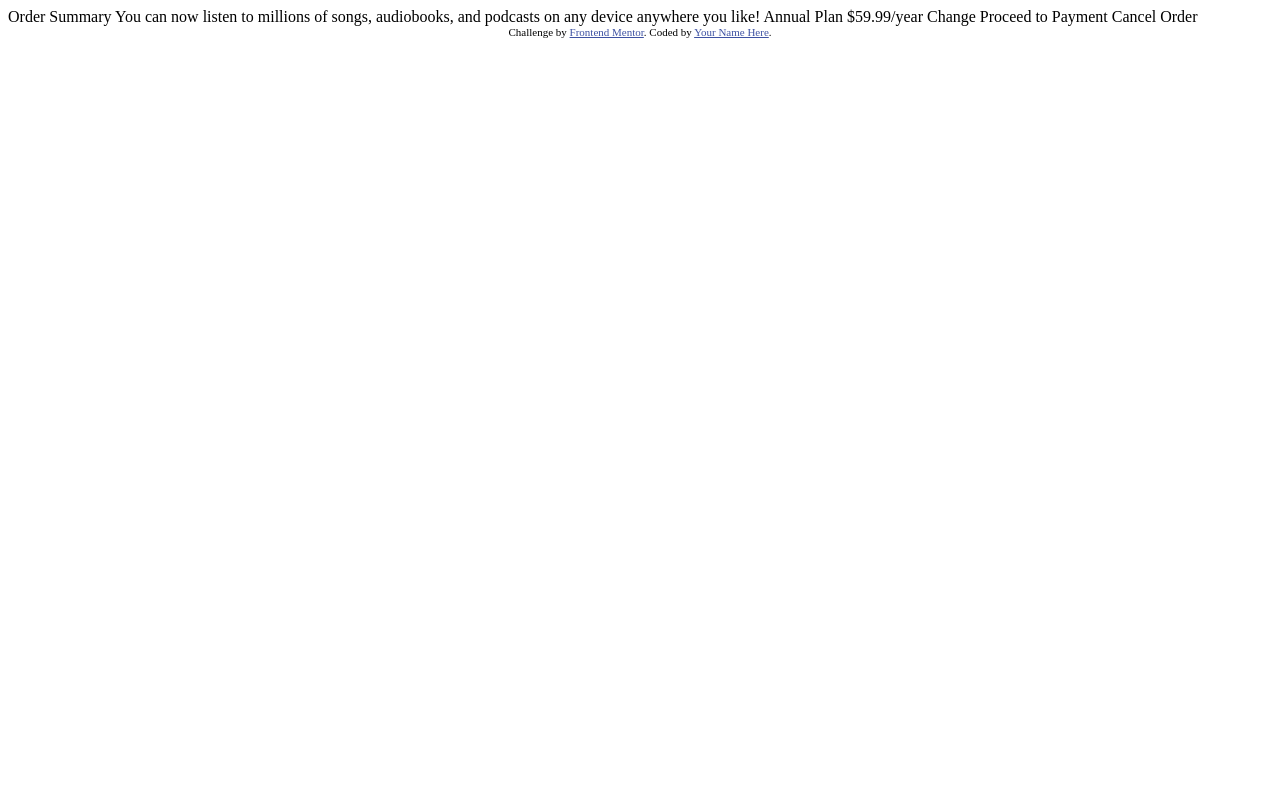
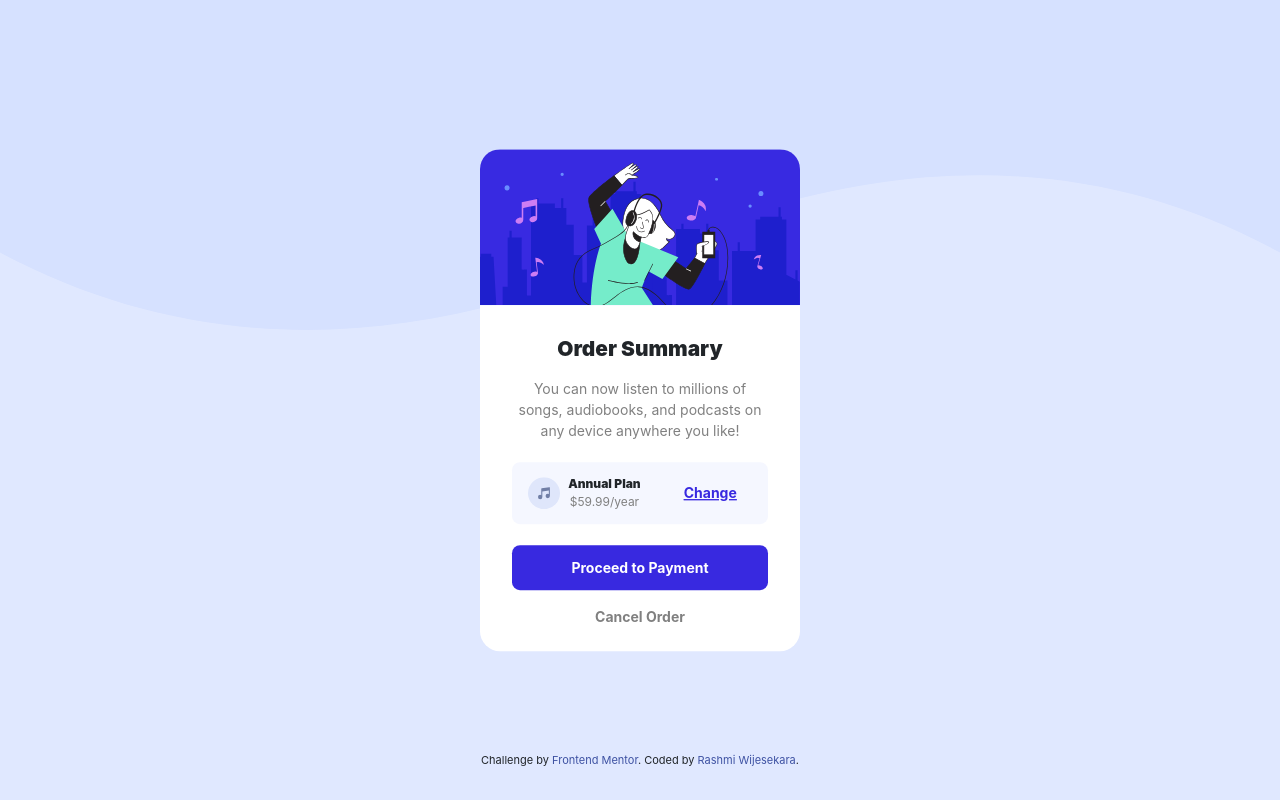
Before and after one commit to Rashmi-Wijesekara/order-summary-component, a plain HTML site: page index.html in a window 1280 px wide. Drawn offline with nearby package versions, Linux system fonts and the light colour scheme.

Commit message:
completed

```diff
--- a/index.html
+++ b/index.html
@@ -6,9 +6,14 @@
 
 	<link rel="icon" type="image/png" sizes="32x32" href="./images/favicon-32x32.png">
 
-	<link rel="stylesheet" href="styles.css">
 
 	<title>Frontend Mentor | Order summary card</title>
+
+	<link rel="stylesheet" href="https://cdn.jsdelivr.net/npm/bootstrap@4.6.1/dist/css/bootstrap.min.css" integrity="sha384-zCbKRCUGaJDkqS1kPbPd7TveP5iyJE0EjAuZQTgFLD2ylzuqKfdKlfG/eSrtxUkn" crossorigin="anonymous">
+	<script src="https://cdn.jsdelivr.net/npm/jquery@3.5.1/dist/jquery.slim.min.js" integrity="sha384-DfXdz2htPH0lsSSs5nCTpuj/zy4C+OGpamoFVy38MVBnE+IbbVYUew+OrCXaRkfj" crossorigin="anonymous"></script>
+	<script src="https://cdn.jsdelivr.net/npm/bootstrap@4.6.1/dist/js/bootstrap.bundle.min.js" integrity="sha384-fQybjgWLrvvRgtW6bFlB7jaZrFsaBXjsOMm/tB9LTS58ONXgqbR9W8oWht/amnpF" crossorigin="anonymous"></script>
+
+	<link rel="stylesheet" href="styles.css">
 
 	<!-- Feel free to remove these styles or customise in your own stylesheet 👍 -->
 	<style>
@@ -18,22 +23,63 @@
 </head>
 <body>
 
+	<main>
+		<div class="container main-container">
+			<div class="row">
+				<div class="col-12 img-div">
+					<img src="images/illustration-hero.svg" class="top-img" alt="girl listens to music">
+				</div>
+			</div>
+
+			<div class="row">
+				<div class="col-12 w-100 description">
+
+					<h1 class="topic">
 						Order Summary
+					</h1>
 
+					<div class="sentence container-fluid">
 						You can now listen to millions of songs, audiobooks, and podcasts on any
 						device anywhere you like!
+					</div>
 
+					<div class="price-card container">
+						<div class="row align-items-center">
+							<div class="col-2">
+								<img src="images/icon-music.svg" class="music-img" alt="music icon">
+							</div>
+							<div class="plan col-6">
+								<div class="plan-topic">
 									Annual Plan
+								</div>
+								<div class="plan-price">
 									$59.99/year
+								</div>
+							</div>
+							<div class="change col-4">
+								<a href="" class="change">
+									Change
+								</a>
+							</div>
+						</div>
 
-	Change
+					</div>
 
+					<div class="payment-btn btn-primary">
 						Proceed to Payment
+					</div>
+					<div class="cancel-btn">
 						Cancel Order
+					</div>
+
+				</div>
+			</div>
+		</div>
+	</main>
 
 	<div class="attribution">
 		Challenge by <a href="https://www.frontendmentor.io?ref=challenge" target="_blank">Frontend Mentor</a>.
-		Coded by <a href="#">Your Name Here</a>.
+		Coded by <a href="#">Rashmi Wijesekara</a>.
 	</div>
 </body>
 </html>
--- a/styles.css
+++ b/styles.css
@@ -0,0 +1,125 @@
+@import url('https://fonts.googleapis.com/css2?family=Red+Hat+Display:wght@300&display=swap');
+
+body {
+    background-image: url("images/pattern-background-desktop.svg");
+    background-position: 0 15%;
+    background-color: hsl(225, 100%, 94%);
+    background-repeat:no-repeat;
+    background-size: 100%;
+    font-family: "Red Hat Display", default;
+    margin: 0;
+    padding: 0;
+    font-size: 14px;
+}
+main {
+    margin-top: 0;
+}
+.main-container {
+    width: 20rem;
+
+    position: fixed;
+    top: 50%;
+    left: 50%;
+    -webkit-transform: translate(-50%, -50%);
+    transform: translate(-50%, -50%);
+}
+
+.img-div {
+    padding: 0;
+    margin: 0;
+}
+.top-img {
+    border-top-left-radius: 20px;
+    border-top-right-radius: 20px;
+    width: 100%;
+}
+
+.description {
+    width: 100%;
+    background-color: white;
+    padding: 2rem;
+    border-bottom-left-radius: 20px;
+    border-bottom-right-radius: 20px;
+    padding-bottom: 1rem;
+
+}
+
+h1 {
+    font-weight: 900;
+    font-size: 1.3rem;
+    text-align: center;
+    margin-bottom: 1rem;
+}
+
+.sentence {
+    font-size: 14px;
+    text-align: center;
+    padding: 0;
+    color: grey;
+}
+
+.price-card {
+    font-size: 14px;
+    text-align: center;
+    background-color: hsl(225, 100%, 98%);
+    padding: 0.8rem 1rem;
+    margin: 1.3rem auto;
+    width: 100%;
+    border-radius: 0.5rem;
+}
+
+.plan-topic, .plan-price {
+    font-size: 12px;
+}
+.music-img {
+    width: 2rem;
+}
+.plan {
+    margin-left: -0.9rem;
+}
+
+.plan-topic {
+    font-weight: 900;
+}
+
+.plan-price {
+    color: grey;
+}
+
+.change {
+    font-weight: 700;
+    color: hsl(245, 75%, 52%);
+    text-decoration: underline;
+    font-size: 14px;
+}
+
+.payment-btn {
+    padding: 0.75rem 0;
+    text-align: center;
+    font-weight: 700;
+    border-radius: 0.5rem;
+    background-color: hsl(245, 75%, 52%);
+    cursor: pointer;
+}
+
+.cancel-btn {
+    cursor: pointer;
+    text-align: center;
+    font-weight: 700;
+    padding: 0.5rem;
+    margin-top: 0.5rem;
+    color: grey;
+}
+.cancel-btn:hover{
+    color: black;
+}
+
+
+/***************************/
+.attribution {
+    position: fixed;
+    top: 95%;
+    left: 50%;
+    -webkit-transform: translate(-50%, -50%);
+    transform: translate(-50%, -50%);
+}
```
Lines whose indentation alone changed are shown as unchanged.
